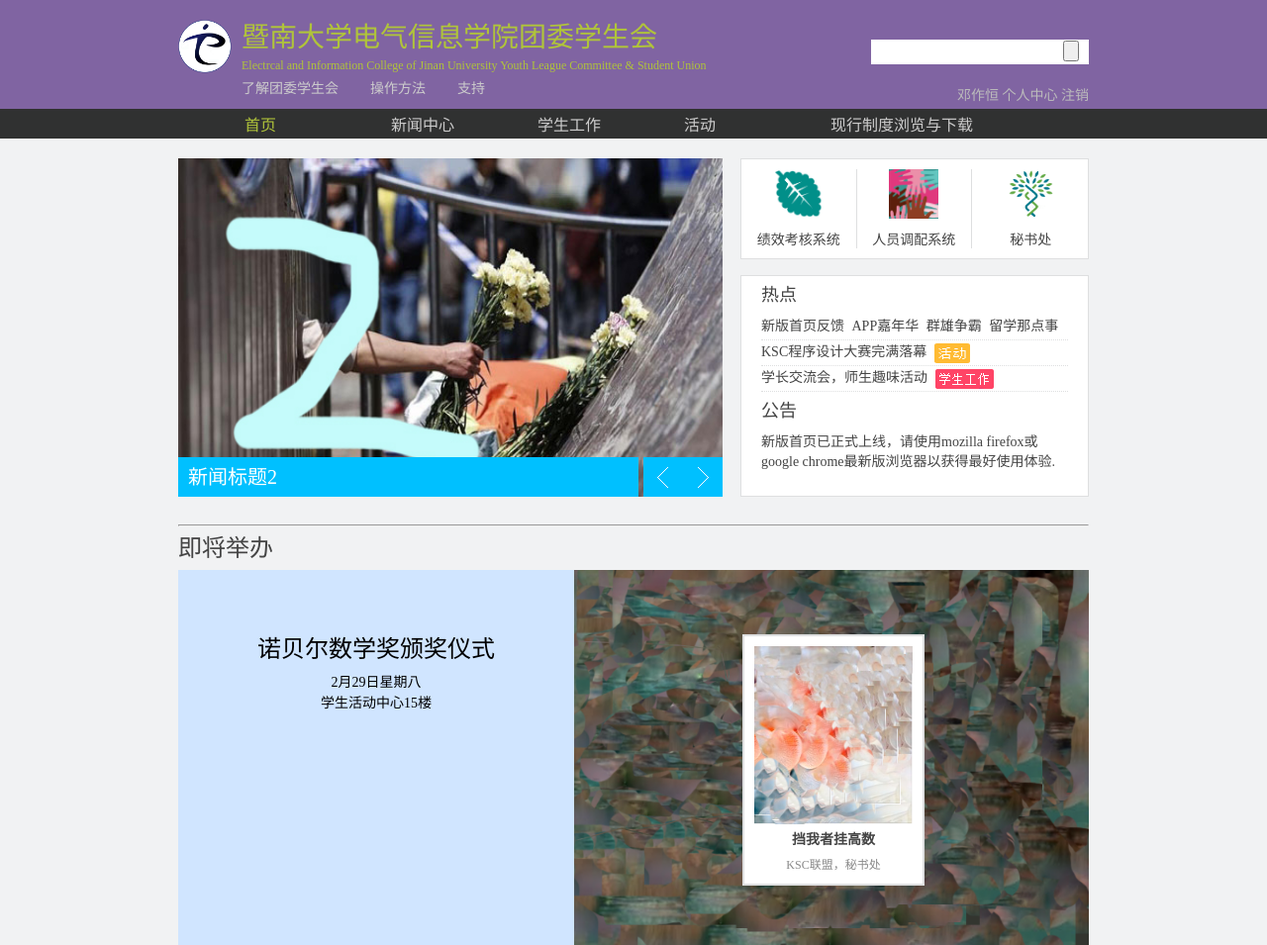
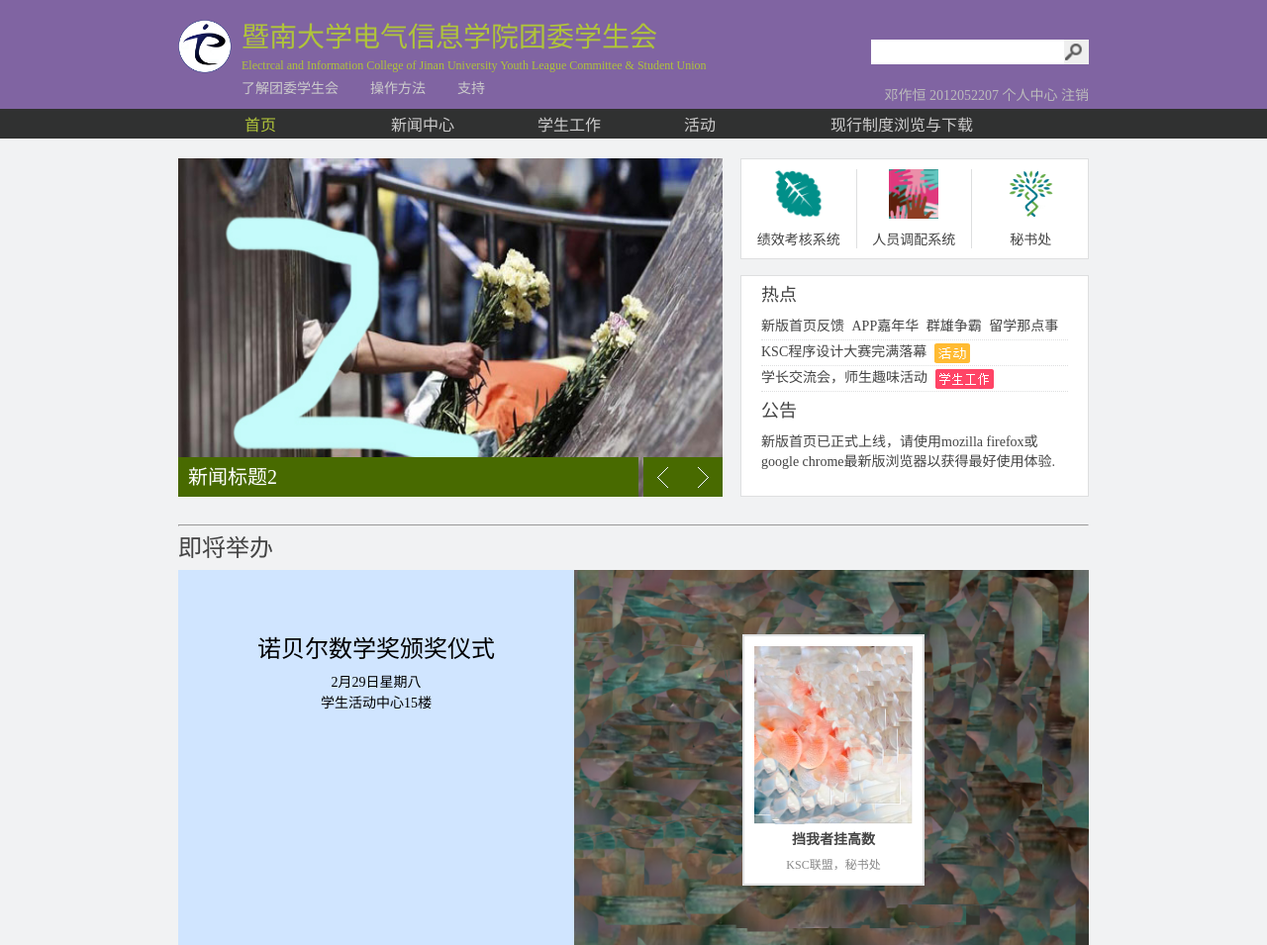
Before and after one commit to kanonwind/jnu.eic.su, a PHP site: the page made by Front-End Demo/standard/homev2.html in a window 1280 px wide. Shown: the top 955 px of the page at 99% size. Run offline with PHP 8.4, Linux system fonts and the light colour scheme.

Commit message:
修正前端一些小问题

```diff
--- a/Front-End Demo/standard/home_news.js
+++ b/Front-End Demo/standard/home_news.js
@@ -34,7 +34,7 @@ var objLeftNewsTitle;//左边的隐藏新闻标题
 var objMidNewsTitle;//中间的显示的闻标题
 var objRightNewsTitle;//右边隐藏的闻标题
 
-var arrColor = new Array("#f00", "#2400ff", "#00c0ff", "#00ffd8", "#00ff6c", "#0cff00", "#f0ff00", "#ff7200");
+var arrColor = new Array("#940707", "#00a0e9", "#486a00", "#04caac", "#005982", "#959595", "#8c97cb", "#ff7200");
 //var iIndexPic = 0;
 
 var iPicSum = 8; //新闻图片的总数
@@ -81,6 +81,7 @@ function get_news()
 
 function NewsInit()
 {
+	search();
 	objLeftPic = document.getElementById("leftPic");
 	objMidPic = document.getElementById("midPic");
 	objRightPic = document.getElementById("rightPic");
--- a/Front-End Demo/standard/homev2.css
+++ b/Front-End Demo/standard/homev2.css
@@ -1,107 +1,126 @@
-body{background:url(home_bgimg_softwhite.png) repeat;}
+/*author:dengzuoheng*/
 
-div#real_body{width:920px;margin-left:auto;margin-right:auto;}
+/*body样式*/
+body{background:url(home_bgimg_softwhite.png) repeat;font-family:"Microsoft YaHei UI","Microsoft YaHei","微软雅黑","宋体";}
 
-div#slide_news{width:550px;height:342px;float:left;background:green;position:relative;}
+/*div样式*/
+div#real_body,div#division,div#coming_soon_body{width:920px;}
 
-div.main_right_top{float:right;background:white;border-style:solid;border-width:1px;border-color:#dedfe0;}
+div#real_body{margin-left:auto;margin-right:auto;}
+
+div#slide_news{width:550px;height:342px;float:left;background:white;position:relative;}
 
 div#main_stu_sys{width:350px;height:100px;}
 
 div#inner_border{width:100%;height:80px;margin-top:10px;}
 
-div#performance_system{width:33%;height:80px;float:left;}
+div#performance_system,div#allocate_system,div#secretariat{width:33%;height:80px;}
 
-div#allocate_system{width:33%;height:80px;float:left;border-left-style:solid;border-right-style:solid;border-width:1px;border-color:#dedfe0;}
+div#performance_system{float:left;}
 
-div#secretariat{width:33%;height:80px;float:right;}
+div#allocate_system{float:left;border-left-style:solid;border-right-style:solid;border-width:1px;}
+
+div#secretariat{float:right;}
 
 div#hot_and_notice{width:350px;height:222px;margin-top:16px;}
 
-div#division{width:920px;height:10px;clear:both;padding-top:20px;border-bottom-color:#dedfe0;}
+div#division{height:10px;clear:both;padding-top:20px;border-bottom-color:#dedfe0;}
 
-hr{color:#FFFFFF;}
-
-div.center_the_logo{padding-bottom:0px;margin-bottom:0px;width:50px;height:50px;background:red;margin-left:auto;margin-right:auto;}
-
-a.sys_logo_img{text-align:center;margin-left:auto;margin-right:auto;}
-
-p.sys_alt{font-family:"Microsoft YaHei UI","Microsoft YaHei","微软雅黑","宋体";font-size:14px;text-align:center;margin:10px;color:#444444;}
-
-div#hot_and_notice{font-family:"Microsoft YaHei UI","Microsoft YaHei","微软雅黑","宋体";font-size:14px;color:#444444;}
-
-h2{font-family:"Microsoft YaHei UI","Microsoft YaHei","微软雅黑","宋体";font-size:18px;font-weight:normal;line-height:50%;color:#444444;}
+div#hot_and_notice{font-size:14px;}
 
 div#what_s_hot,div#notice{padding-left:20px;padding-right:20px;}
 
-a.hot_a{text-decoration:none;color:#444444;word-spacing:4px;}
-
-a.hot_a:hover{color:#888888;}
-
 div#hot_key_word,div#hot_stuwork,div#hot_activity{height:25px;border-bottom-style:dotted;border-width:1px;border-bottom-color:#dedfe0;}
-
-div#hot_stuwork img,div#hot_activity img{vertical-align:middle;}
 
 div#coming_soon{width:100%;height:440px;}
 
-div#coming_soon_body{width:920px;height:380px;background:#d0e5ff;}
-
-div#coming_soon h1{font-weight:normal;font-family:幼圆,"Microsoft YaHei UI","Microsoft YaHei","微软雅黑","宋体";font-size:24px;line-height:50%;color:#444444;}
+div#coming_soon_body{height:380px;background:#d0e5ff;}
 
 div#coming_activity_main_post{float:right;}
 
 div#coming_activity_info{width:400px;float:left;text-align:center;margin-top:50px;}
 
-p#the_title_of_activity_come_soon,p#when_the_activity_hold,p#where_the_activity_hold{font-family:幼圆,"Microsoft YaHei UI","Microsoft YaHei","微软雅黑","宋体";}
-
-p#the_title_of_activity_come_soon{font-size:24px;line-height:50%;}
-
-p#when_the_activity_hold,p#where_the_activity_hold{font-size:14px;line-height:50%;}
-
-div#coming_activity_small_post{width:180px;height:250px;background:white;position:relative;left:570px;top:65px;border-style:solid;border-width:2px;border-color:#dedfe0;}
+div#coming_activity_small_post{width:180px;height:250px;background:white;position:relative;left:570px;top:65px;border-style:solid;border-width:2px;}
 
 div#coming_activity_small_post{position:relative;left:570px;top:65px;}
 
 div#small_post_img{width:160px;height:180px;margin-left:auto;margin-right:auto;position:relative;bottom:140px;}
 
-p#activity_slogan,p#activity_sponsor{font-family:"Microsoft YaHei UI","Microsoft YaHei","微软雅黑","宋体";text-align:center;}
+div#news_active{position: absolute;right:10px;bottom: 11px;height: 16px;z-index: 11;overflow: hidden;}
 
-p#activity_slogan{font-size:14px;font-weight:bold;color:#444444;}
+div#main_news_div{width: 550px;height: 342px;float: left;background: white;position: relative;overflow:hidden;}
+
+div#news{overflow:hidden;width:280px;height:180px;position:absolute;left:200px;top:100px;background:black;z-index:5;background:url(bgimg_title2.png) repeat;}
+
+div.center_the_logo{padding-bottom:0px;margin-bottom:0px;width:50px;height:50px;background:white;margin-left:auto;margin-right:auto;}
+
+div.main_right_top{float:right;background:white;border-style:solid;border-width:1px;}
+
+div.s-mod-hotnews-newstitle-mask {position: absolute;left:0px;bottom: 0px;height: 35px;background-color: #000;width: 100%;z-index: 10;background:url(bgimg_title2.png) repeat;}
+
+div.main_right_top,div#allocate_system,div#coming_activity_small_post{border-color:#dedfe0;}
+
+
+/*p样式*/
+p#news_text{color:white;margin-left:20px;margin-right:20px;}
+
+p#the_title_of_activity_come_soon{font-size:24px;line-height:50%;}
+
+p#when_the_activity_hold,p#where_the_activity_hold{line-height:50%;}
+
+p#activity_slogan,p#activity_sponsor{text-align:center;}
+
+p#activity_slogan{font-weight:bold;}
 
 p#activity_sponsor{font-size:12px;color:#888888;line-height:50%;}
 
+div#news p p{line-height:120%;}
+
+p.sys_alt{text-align:center;margin:10px;}
+
+p#when_the_activity_hold,p#where_the_activity_hold,p#activity_slogan,div#news p p,p.sys_alt{font-size:14px;}
+
+/*图片样式*/
+
+div#hot_stuwork img,div#hot_activity img{vertical-align:middle;}
 
 
-div#main_news_div
-{
-	width: 550px;
-	height: 342px;
-	float: left;
-	background: green;
-	position: relative;
-	overflow:hidden;
-}
+/*连接样式*/
+p#news_text a:active,a.news_detail_link:active{color:#2bf8f6;}
+p#news_text a:focus,a.news_detail_link:focus{color:#2bf8f6;}
+p#news_text a:hover,a.news_detail_link:hover{color:blue;}
+
+p#news_text a:visited,a.news_detail_link:visited{color:#2bf8f6;}
+p#news_text a:link,a.news_detail_link:link{color:#2bf8f6;}
+
+a.sys_logo_img{text-align:center;margin-left:auto;margin-right:auto;text-decoration:none;color:white;}
+
+a.hot_a{text-decoration:none;word-spacing:4px;}
+a.hot_a:hover{color:#888888;}
+
+div#slide_news a {text-decoration: none;color:white;}
+
+/*其他*/
+h2{font-size:18px;font-weight:normal;line-height:50%;}
+
+hr{color:#FFFFFF;}
+
+p#news_text h2{font-weight:normal;color:white;font-size:24px;}
+
+p.sys_alt,h2,a.hot_a,div#hot_and_notice,div#coming_soon h1,p#activity_slogan{color:#444444;}
+
+div#coming_soon h1{font-weight:normal;font-size:24px;line-height:50%;}
 
 
-p#news_text
-{
-	color:white;
-	margin-left:20px;
-	margin-right:20px;
-}
 
-p#news_text h2
-{
-font-weight:normal;
-color:white;
-font-size:24px;
-}
+/*滑动新闻*/
+div#main_news_div{width: 550px;height: 342px;float: left;background: green;position: relative;overflow:hidden;}
 
-div#news p p
-{
-font-size:14px;
-line-height:120%;
-}
+p#news_text{color:white;margin-left:20px;margin-right:20px;}
+
+p#news_text h2{font-weight:normal;color:white;font-size:24px;}
+
+div#news p p{font-size:14px;line-height:120%;}
 
 p#news_text a:active{color:#2bf8f6;}
 p#news_text a:focus{color:#2bf8f6;}
@@ -109,84 +128,15 @@ p#news_text a:hover{color:#c4fbfa;}
 p#news_text a:link{color:#2bf8f6;}
 p#news_text a:visited{color:#b86af5;}
 
-
 img#leftPic, img#midPic, img#rightPic  {width: 550px;height: 342px;float: left;position: absolute;z-index: 0;left: 0px;}
 
-div#mid_news_title, div#left_news_title, div#right_news_title
-{
-	position: absolute;
-	z-index: 2;
-	width: 465px;
-	height: 40px;
-	left: 0px;
-	bottom: 0px;
-	background: blue;
-	text-align: left;
-}
+div#mid_news_title, div#left_news_title, div#right_news_title{position: absolute;z-index: 2;width: 465px;height: 40px;left: 0px;bottom: 0px;background:#940707;text-align: left;}
 
-p#mid_news_text, p#left_news_text, p#right_news_text
-{
-	position: absolute;
-	z-index: 3;
-	left: 10px;
-	bottom: -13px;
-	color:white;
-	font-size:20px;
-}
+p#mid_news_text, p#left_news_text, p#right_news_text{position: absolute;z-index: 3;left: 10px;bottom: -13px;color:white;font-size:20px;}
 
-/* div#news_slide_button
-{
-	position: absolute;
-	z-index: 2;
-	width: 70px;
-	height: 35px;
-	right: 0px;
-	bottom: 0px;
-	background: blue;
-}  */
+a#pre_news{position: absolute;z-index: 4;width: 40px;height: 40px;right: 40px;bottom: 0px;background: blue;}
+a#next_news{position: absolute;z-index: 4;width: 40px;height: 40px;right: 0px;bottom: 0px;background: blue;}
 
-a#pre_news
-{
-	position: absolute;
-	z-index: 4;
-	width: 40px;
-	height: 40px;
-	right: 40px;
-	bottom: 0px;
-	background: blue;
-}
-a#next_news
-{
-	position: absolute;
-	z-index: 4;
-	width: 40px;
-	height: 40px;
-	right: 0px;
-	bottom: 0px;
-	background: blue;
-}
+img#btn_pre, img#btn_next{position: absolute;z-index: 5;}
 
-img#btn_pre, img#btn_next
-{
-	position: absolute;
-	z-index: 5;
-}
-/* img#btn_next
-{
-	position: absolute;
-	z-index: 5;
-} */
-
-div#news
-{
-	width: 550px;
-	height:342px;
-	position:absolute;
-	overflow: hidden;
-	left:0px;
-	top: 342px;
-	background:blue;
-	z-index:6;
-/* 	opacity: 0.7; */
-	font-family:"Microsoft YaHei UI","Microsoft YaHei","微软雅黑","宋体";
-}
+div#news{width: 550px;height:342px;position:absolute;overflow: hidden;left:0px;top: 342px;background:blue;z-index:6;font-family:"Microsoft YaHei UI","Microsoft YaHei","微软雅黑","宋体";}
--- a/Front-End Demo/standard/homev2.html
+++ b/Front-End Demo/standard/homev2.html
@@ -17,6 +17,7 @@
 	<link href="stdindex_title.css" 	type="text/css" 	rel="stylesheet" />
 	<link href="homev2.css"				type="text/css"		rel="stylesheet" />
 	<script src="home_news.js" type="text/javascript"> </script>
+	<script type="text/javascript" src="searchbutton.js"></script>
 
 	<title>暨南大学电气信息学院团委学生会</title>
 	</head>
@@ -37,6 +38,7 @@
 							Electrcal and Information College of Jinan University Youth League Committee &#38; Student Union
 						</p>
 						<div id="help_nav">
+							<!--这里几个链接的url还没决定的-->
 							<a class="head_help_nav" href="liaojie.html">了解团委学生会</a>
 							<a class="head_help_nav" href="caozuofangfa.html">操作方法</a>
 							<a class="head_help_nav" href="zhichi.html">支持</a>
@@ -49,17 +51,16 @@
 
 						<!--站内搜索框，样式和代码均未完成-->
 						<div id="search_bar">
-							<form id="searchquery" method="post" action="#">
-								<input type="text" name="q" id="query" title="站内搜索" />
-								<input type="submit" name="qsub" id="searchsubmit" title="搜索" value="" />
-							</form>
+							<input type="text" name="q" id="query" title="站内搜索" />
+							<button type="submit" name="qsub" id="searchsubmit" title="搜索" value="" ><img src="site_search.png" alt="搜索按钮徽标" /></button>
 						</div>
 
 						<!--用户信息，未登陆是为“登陆”锚标签，登陆后为“用户名”，“个人中心”，“注销”3个锚标签-->
 						<div id="login_info">
-							<a class="user_info" href="#">邓作恒</a>
-							<a class="user_info" href="#">个人中心</a>
-							<a class="user_info" href="#">注销</a>
+							<a class="user_info" id="login_info_user_name" href="#">邓作恒</a>
+							<a class="user_info" id="login_info_user_id" href="#">2012052207</a>
+							<a class="user_info" id="login_info_user_center" href="#">个人中心</a>
+							<a class="user_info" id="login_info_log_out" href="#">注销</a>
 						</div>
 
 					</div>
--- a/Front-End Demo/standard/stdindex_title.css
+++ b/Front-End Demo/standard/stdindex_title.css
@@ -31,7 +31,7 @@ div#search_bar{width:220px;height:25px;background-color:white;float:right;margin
 div#login_info{float:right;font-size:14px;margin-top:20px;}
 
 /*p样式*/
-p#chs_title,p#eng_title{font-family:幼圆,"Microsoft YaHei UI","Microsoft YaHei","微软雅黑","宋体";color:#B0C43A;}
+p#chs_title,p#eng_title{font-family:宋体,"Microsoft YaHei UI Light","Microsoft YaHei UI","Microsoft YaHei","微软雅黑","宋体";color:#B0C43A;font-weight:normal;}
 
 p#chs_title{font-size:28px;line-height:0;}
 
```
